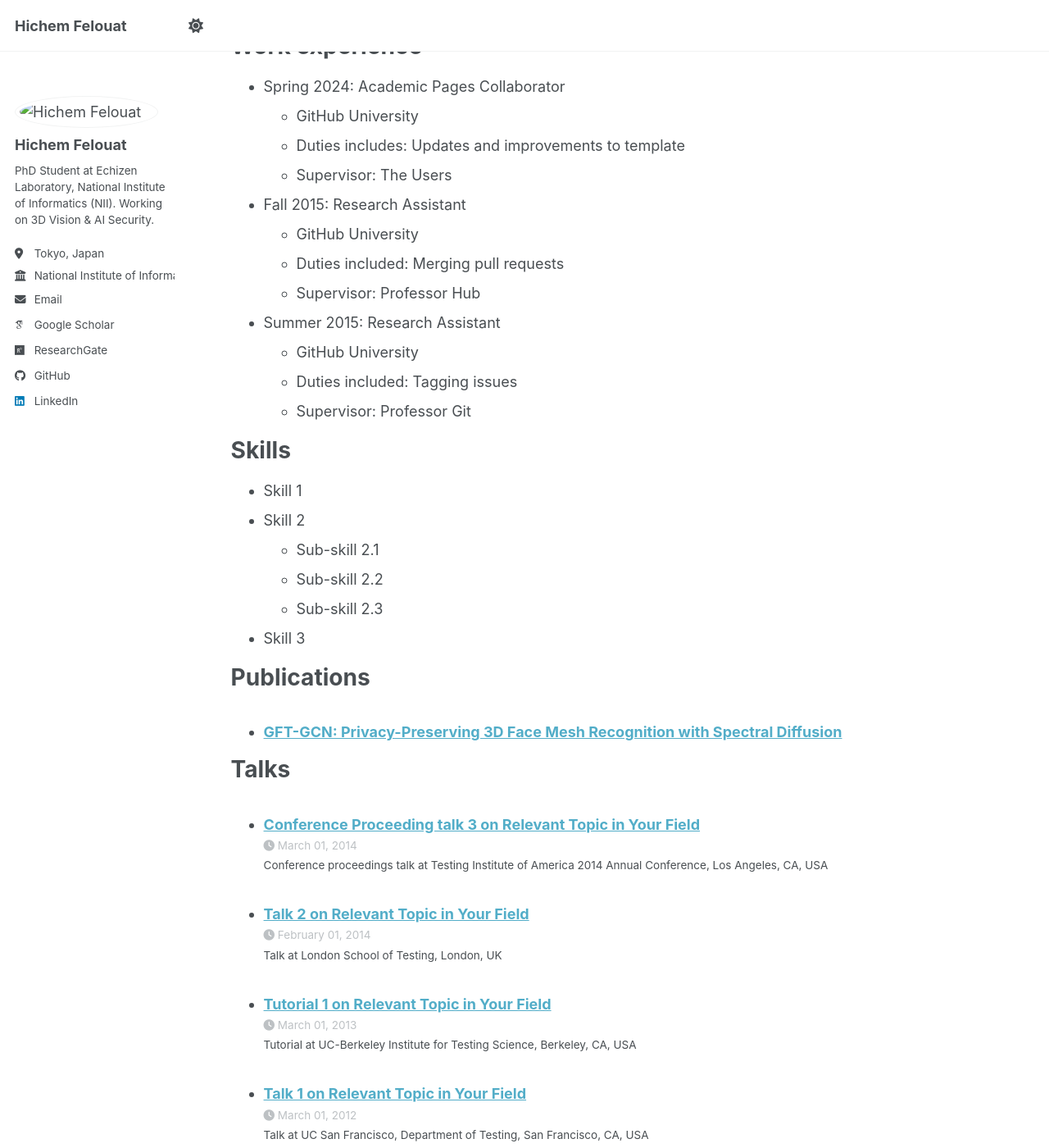
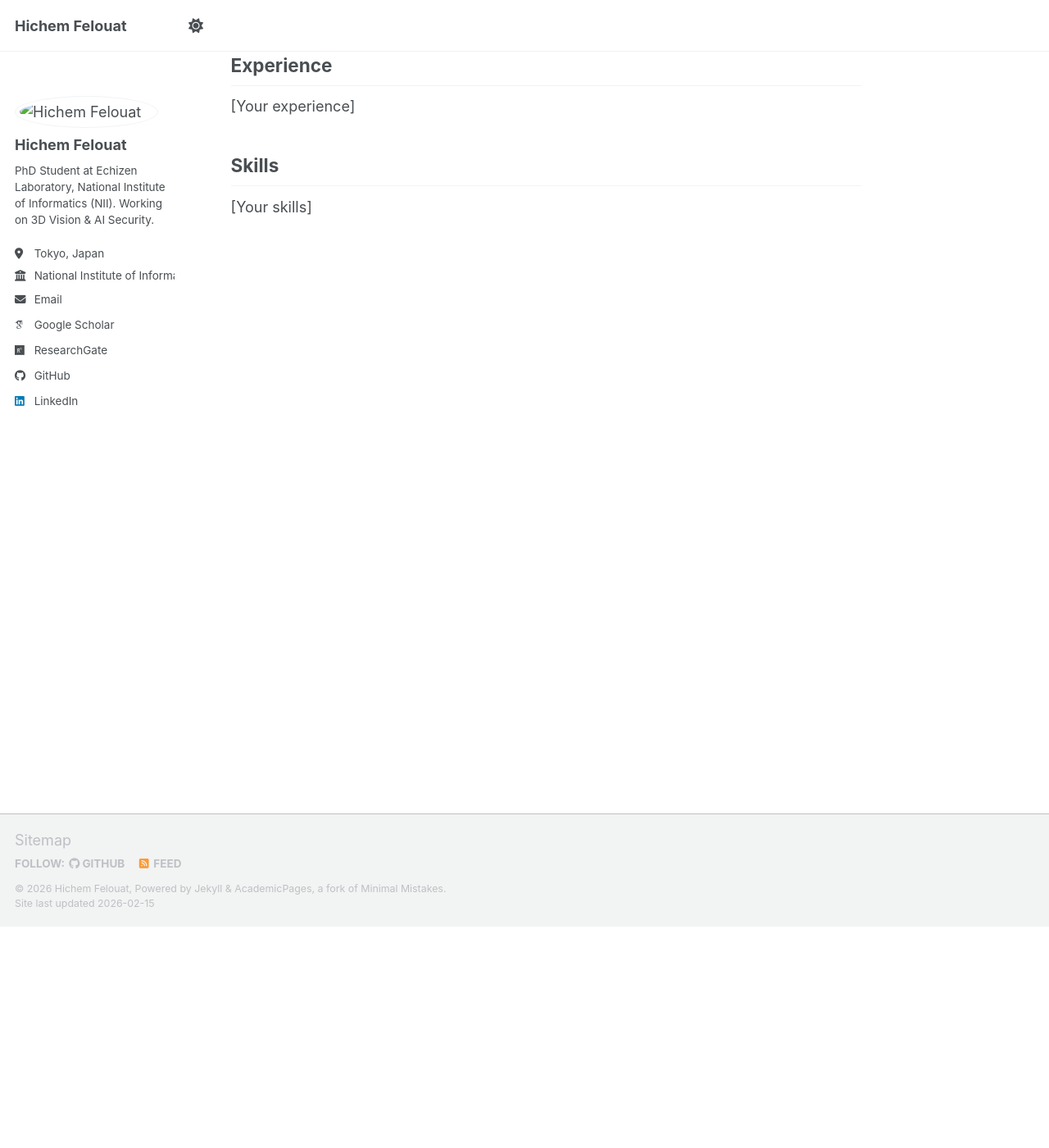
Before and after one commit to hichemfelouat/hichemfelouat.github.io, a Jekyll site: the page built from _pages/cv.md, in a window 1280 px wide and 1400 px high, scrolled down 270 px. Shown: the whole window at 82% size. Built offline with Jekyll 4.4.1, drawn with Linux system fonts in a browser that asks for light colours; some web fonts are replaced; a script bundle is joined from its source files by our own code; library files that are not in the unit come from our copies; some of the changed text lies outside the part shown.

Commit message:
Update cv.md

```diff
--- a/_pages/cv.md
+++ b/_pages/cv.md
@@ -9,56 +8,13 @@
 
 {% include base_path %}
 
-Education
-======
-* Ph.D in Version Control Theory, GitHub University, 2018 (expected)
-* M.S. in Jekyll, GitHub University, 2014
-* B.S. in GitHub, GitHub University, 2012
+[Download CV](http://hichemfelouat.github.io/files/cv.pdf)
 
-Work experience
-======
-* Spring 2024: Academic Pages Collaborator
-  * GitHub University
-  * Duties includes: Updates and improvements to template
-  * Supervisor: The Users
+## Education
+[Your education details]
 
-* Fall 2015: Research Assistant
-  * GitHub University
-  * Duties included: Merging pull requests
-  * Supervisor: Professor Hub
+## Experience
+[Your experience]
 
-* Summer 2015: Research Assistant
-  * GitHub University
-  * Duties included: Tagging issues
-  * Supervisor: Professor Git
-
-Skills
-======
-* Skill 1
-* Skill 2
-  * Sub-skill 2.1
-  * Sub-skill 2.2
-  * Sub-skill 2.3
-* Skill 3
-
-Publications
-======
-  <ul>{% for post in site.publications reversed %}
-    {% include archive-single-cv.html %}
-  {% endfor %}</ul>
-
-Talks
-======
-  <ul>{% for post in site.talks reversed %}
-    {% include archive-single-talk-cv.html  %}
-  {% endfor %}</ul>
-
-Teaching
-======
-  <ul>{% for post in site.teaching reversed %}
-    {% include archive-single-cv.html %}
-  {% endfor %}</ul>
-
-Service and leadership
-======
-* Currently signed in to 43 different slack teams
+## Skills
+[Your skills]
```
Also changed, not shown: other parts of _pages/cv.md (+0 -1 lines).
